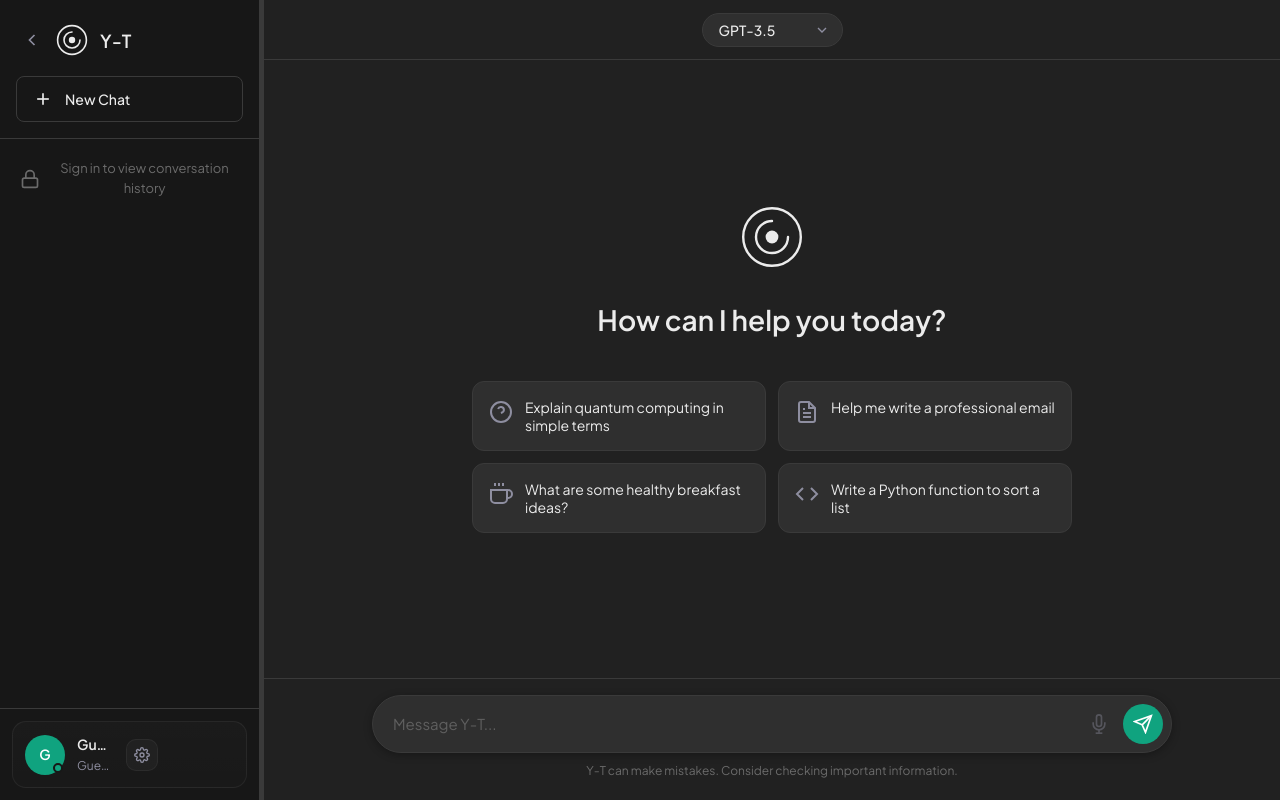
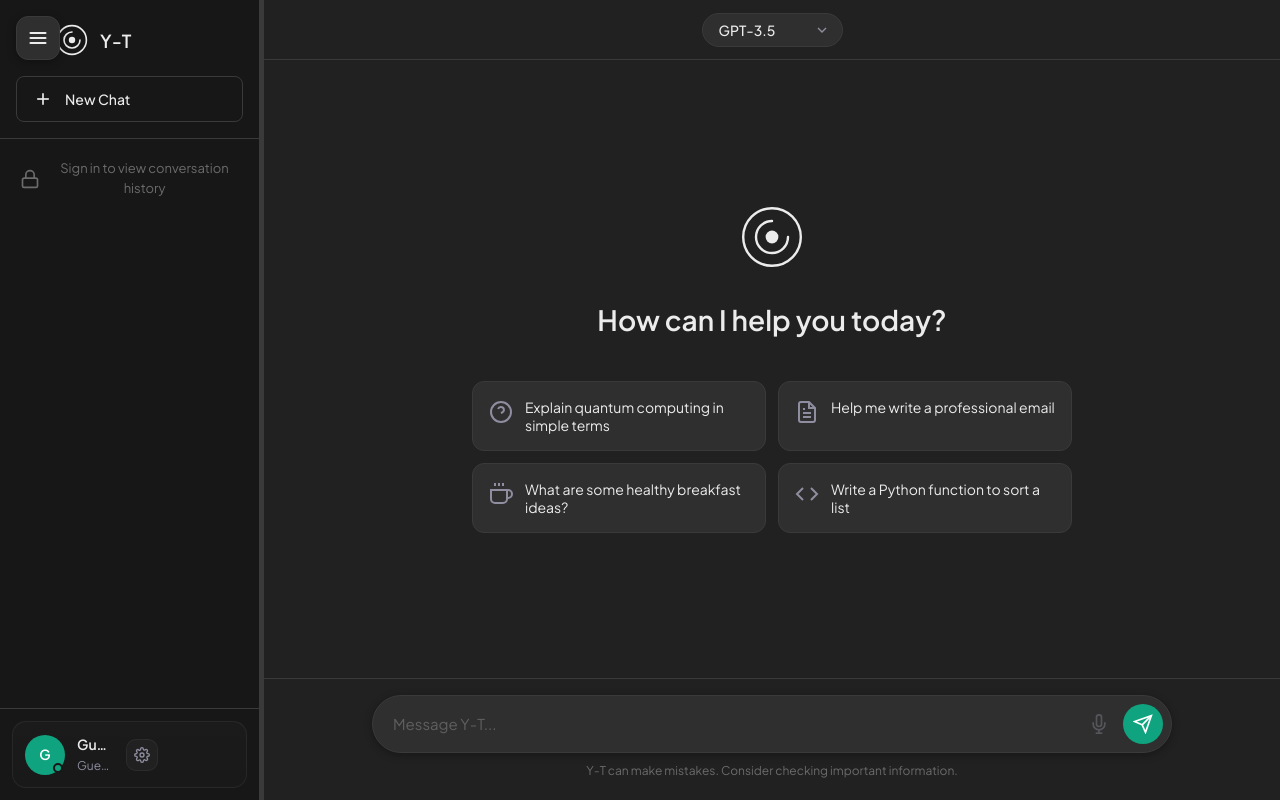
Before and after one commit to Y-T-101/Y_T_Project-, a plain HTML site: page chat.html in a window 1280 px wide. Drawn offline with Linux system fonts and the light colour scheme.

Commit message:
Improve menu toggle button styling and appearance

```diff
--- a/chat.html
+++ b/chat.html
@@ -78,7 +78,7 @@
 
         <!-- Mobile Menu Toggle -->
         <button id="menu-toggle" class="menu-toggle">
-            <svg width="24" height="24" viewBox="0 0 24 24" fill="none" stroke="currentColor" stroke-width="2">
+            <svg width="20" height="20" viewBox="0 0 24 24" fill="none" stroke="currentColor" stroke-width="2.5" stroke-linecap="round">
                 <line x1="3" y1="12" x2="21" y2="12"></line>
                 <line x1="3" y1="6" x2="21" y2="6"></line>
                 <line x1="3" y1="18" x2="21" y2="18"></line>
--- a/styles.css
+++ b/styles.css
@@ -539,19 +539,32 @@ body {
     top: 16px;
     left: 16px;
     z-index: 200;
-    width: 40px;
-    height: 40px;
+    width: 44px;
+    height: 44px;
     border: none;
-    border-radius: 8px;
-    background-color: var(--bg-input);
+    border-radius: 12px;
+    background-color: var(--bg-secondary);
     color: var(--text-primary);
     cursor: pointer;
     box-shadow: var(--shadow);
-    transition: var(--transition);
+    transition: all 0.2s ease;
+    backdrop-filter: blur(10px);
+    -webkit-backdrop-filter: blur(10px);
+    border: 1px solid var(--border-color);
+    display: flex;
+    align-items: center;
+    justify-content: center;
 }
 
 .menu-toggle:hover {
-    background-color: var(--bg-hover);
+    background-color: var(--accent-color);
+    color: white;
+    transform: scale(1.05);
+    box-shadow: var(--shadow-lg);
+}
+
+.menu-toggle:active {
+    transform: scale(0.95);
 }
 
 /* Main Content */
```
Also changed, not shown: 1 other file.
